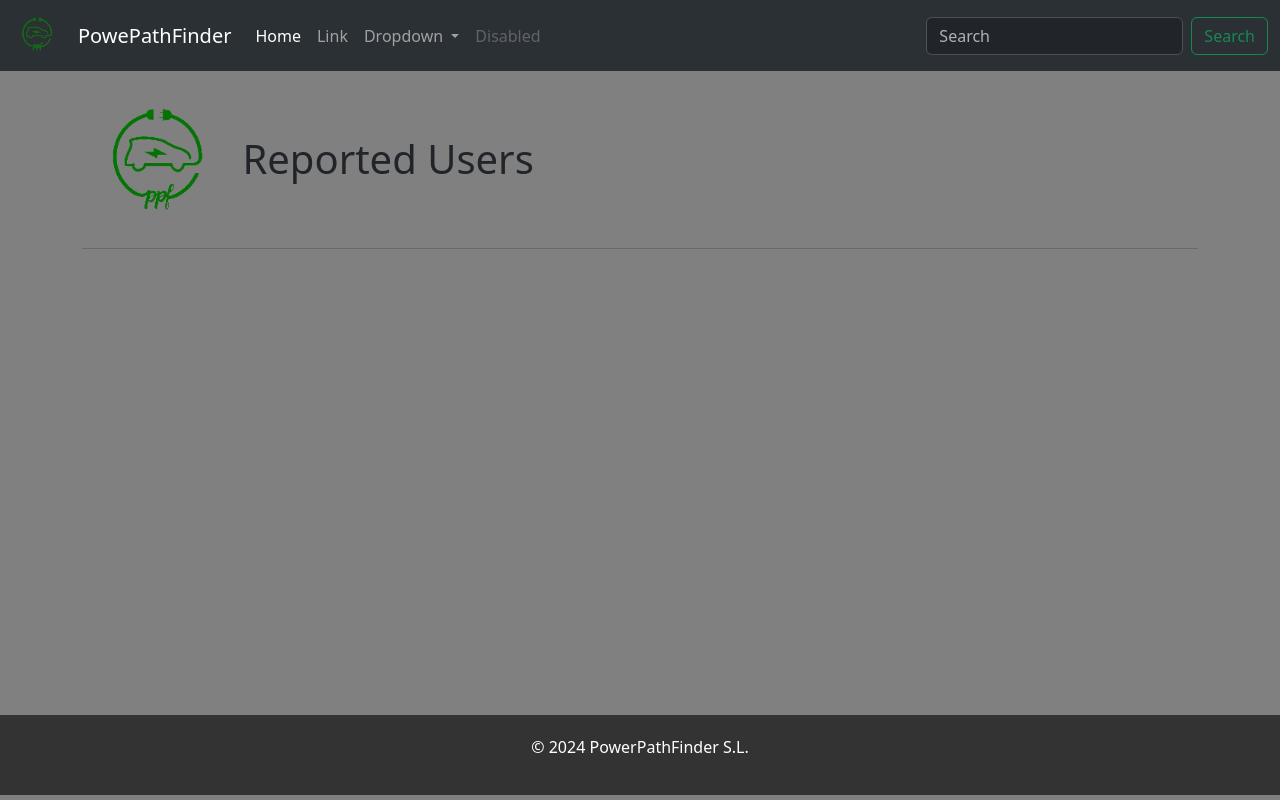
After one commit to pes2324q2-gei-upc/ppf-admin-page, a Django app: template adminPage/templates/views/reported.html in a window 1280 px wide. The commit adds this page. Run offline with Django 5.2, Linux system fonts and the light colour scheme; the template is opened without the code that fills it, so the values that code supplies are empty.

Commit message:
update with the reported and the users with style changes

```diff
--- a/adminPage/assets/css/main.css
+++ b/adminPage/assets/css/main.css
@@ -1,6 +1,8 @@
 body {
     background-color: grey;
 }
+
+
 
 /* Custom styles for the footer */
 footer {
@@ -9,6 +11,7 @@ footer {
     color: #fff;
     /* Light text color */
     padding: 20px 0;
+    bottom: 0;
 }
 
 /* Style for the links in the footer */
--- a/adminPage/templates/partials/footer.html
+++ b/adminPage/templates/partials/footer.html
@@ -1,7 +1,6 @@
 <!-- footer.html -->
-<footer class="text-center">
+<footer class="text-center mt-auto" style="display: flex; flex: 1; margin-bottom: 0;">
     <div class="container">
-        <p>&copy; 2024 Your Website</p>
-        <p>Designed with <a href="https://getbootstrap.com/">Bootstrap</a></p>
+        <p>&copy; 2024 PowerPathFinder S.L.</p>
     </div>
 </footer>
--- a/adminPage/templates/partials/header.html
+++ b/adminPage/templates/partials/header.html
@@ -1,9 +1,12 @@
 <!-- header.html -->
+{% load static %}
 <header>
   <nav class="navbar navbar-expand-lg bg-body-tertiary" data-bs-theme="dark">
     <div class="container-fluid">
-          <a class="navbar-brand" href="#">Navbar</a>
-          <button class="navbar-toggler" type="button" data-bs-toggle="collapse" data-bs-target="#navbarSupportedContent" aria-controls="navbarSupportedContent" aria-expanded="false" aria-label="Toggle navigation">
+      <a class="navbar-brand" href="#"><img width="50" src="{% static 'images/ppf-no-background.png' %}" alt=""></a>
+      <a class="navbar-brand" href="#">PowePathFinder</a>
+      <button class="navbar-toggler" type="button" data-bs-toggle="collapse" data-bs-target="#navbarSupportedContent"
+        aria-controls="navbarSupportedContent" aria-expanded="false" aria-label="Toggle navigation">
         <span class="navbar-toggler-icon"></span>
       </button>
       <div class="collapse navbar-collapse" id="navbarSupportedContent">
@@ -21,7 +24,9 @@
             <ul class="dropdown-menu">
               <li><a class="dropdown-item" href="#">Action</a></li>
               <li><a class="dropdown-item" href="#">Another action</a></li>
-                  <li><hr class="dropdown-divider"></li>
+              <li>
+                <hr class="dropdown-divider">
+              </li>
               <li><a class="dropdown-item" href="#">Something else here</a></li>
             </ul>
           </li>
@@ -29,8 +34,8 @@
             <a class="nav-link disabled" aria-disabled="true">Disabled</a>
           </li>
         </ul>
-            <form class="d-flex" role="search">
-              <input class="form-control me-2" type="search" placeholder="Search" aria-label="Search">
+        <form class="d-flex" role="search" action="" method="get">
+          <input name="searching" class="form-control me-2" type="search" placeholder="Search" aria-label="Search">
           <button class="btn btn-outline-success" type="submit">Search</button>
         </form>
       </div>
--- a/adminPage/templates/views/base.html
+++ b/adminPage/templates/views/base.html
@@ -1,14 +1,18 @@
 {% load static %}
 
-<!-- views/base.html -->
 <!DOCTYPE html>
 <html lang="en">
 
 <head>
     <meta charset="utf-8">
     <meta name="viewport" content="width=device-width, initial-scale=1">
+
+    <!-- Favicon -->
+    <link rel="icon" href="{% static 'images/ppf-no-background.png' %}" type="image/png">
+
     <title>{% block title %}PowerPathFinder{% endblock title %}</title>
-    <!-- Add your common CSS and JavaScript files here -->
+
+
     <link href="https://cdn.jsdelivr.net/npm/bootstrap@5.3.3/dist/css/bootstrap.min.css" rel="stylesheet"
         integrity="sha384-QWTKZyjpPEjISv5WaRU9OFeRpok6YctnYmDr5pNlyT2bRjXh0JMhjY6hW+ALEwIH" crossorigin="anonymous">
     <link href="{% static 'css/main.css' %}" rel="stylesheet">
@@ -18,12 +22,16 @@
 
 <body>
     {% include '../partials/header.html' %}
+    <br>
 
     <!-- Main Content -->
-    <main>
-        {% block content %}
-        {% endblock content %}
-    </main>
+    <div style="min-height: 77.4vh;">
+        <main>
+            {% block content %}
+            {% endblock content %}
+        </main>
+    </div>
+
 
     {% include '../partials/footer.html' %}
 
--- /dev/null
+++ b/adminPage/templates/views/reported.html
@@ -0,0 +1,26 @@
+{% extends './base.html' %}
+{% load static %}
+{% block content %}
+<div class="container">
+    <div class="row">
+        <div class="col-md-12">
+            <h1>
+                <img width="150" src="{% static 'images/ppf-no-background.png' %}" alt="" class="img-fluid" />
+                Reported Users
+                <hr>
+            </h1>
+        </div>
+    </div>
+    <div class="row">
+        <div class="col-md-12">
+            <ul class="list-group list-group-flush">
+                {% for user in users %}
+                <li class="list-group-item" style="background-color: rgb(168, 168, 168);">
+                    <span class="fw-bold">{{ user.username }}</span> - Reported {{ user.report_count }} times
+                </li>
+                {% endfor %}
+            </ul>
+        </div>
+    </div>
+</div>
+{% endblock %}
--- a/adminPage/urls.py
+++ b/adminPage/urls.py
@@ -20,5 +20,7 @@ from adminPage import views
 
 
 urlpatterns = [
-    path("", views.home, name='home'),
+    path ('', views.home, name='home'),
+    path('users/', views.users, name='users'),
+    path('reported/', views.reported, name='reported'),
 ]
```
Also changed, not shown: adminPage/templates/views/home.html (added, +13 -0 lines), adminPage/templates/views/users.html (+23 -10 lines), adminPage/views.py (+31 -1 lines), adminPage/assets/images/ppf-no-background.png (added). Lines whose indentation alone changed are shown as unchanged.
